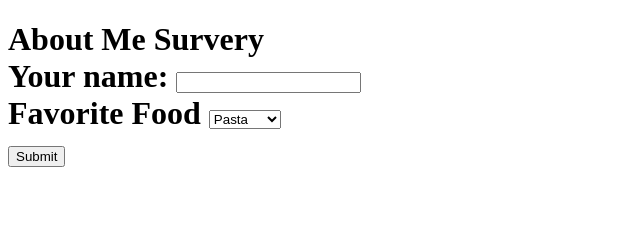
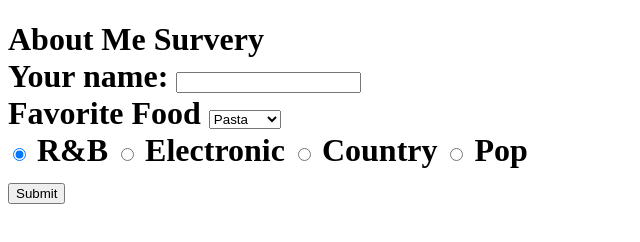
Before and after one commit to evanhook/survey, a plain HTML site: page index.html in a window 1280 px wide. Shown: the whole page, without its empty margins (0-640 px from the left). Drawn offline with Linux system fonts and the light colour scheme.

Commit message:
add radio button form HTML and jQuery
Co-authored-by: Lizzie Van Hook <evanhook360@gmail.com>

```diff
--- a/index.html
+++ b/index.html
@@ -8,7 +8,7 @@
   <title>Survey</title>
 </head>
 <body>
-  <div class="container">
+  <div class="container-fluid">
     <h1>About Me Survery</h>
 
     <form id="aboutMe">
@@ -26,7 +26,27 @@
           <option>Seafood</option>
           <option>Dessert</option>
         </select>
+      </div>
+      <div class="form-group">
+        <div class="radio">
+          <label>
+            <input type="radio" name="music" value="r&b" checked>
+            R&B
+          </label>
+          <label>
+            <input type="radio" name="music" value="electronic">
+            Electronic
+          </label>
+          <label>
+            <input type="radio" name="music" value="country">
+            Country
+          </label>
+          <label>
+            <input type="radio" name="music" value="pop">
+            Pop
+          </label>
         </div>
+      </div>
       <button class="btn" type="submit">Submit</button>
     </form>
 
--- a/js/scripts.js
+++ b/js/scripts.js
@@ -3,7 +3,7 @@ $(document).ready(function() {
     event.preventDefault();
     const nameInput = $("#name").val();
     const foodInput = $("#favoriteFood").val();
-
+    const musicInput = $("input:radio[name=music]:checked").val();
 
   });
 });
```
